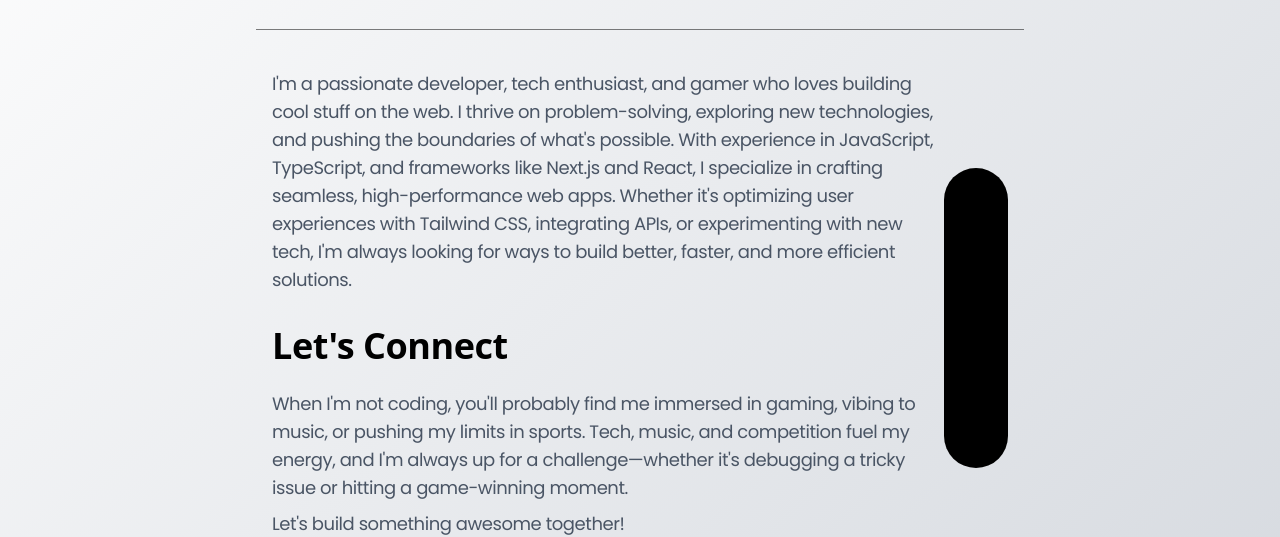
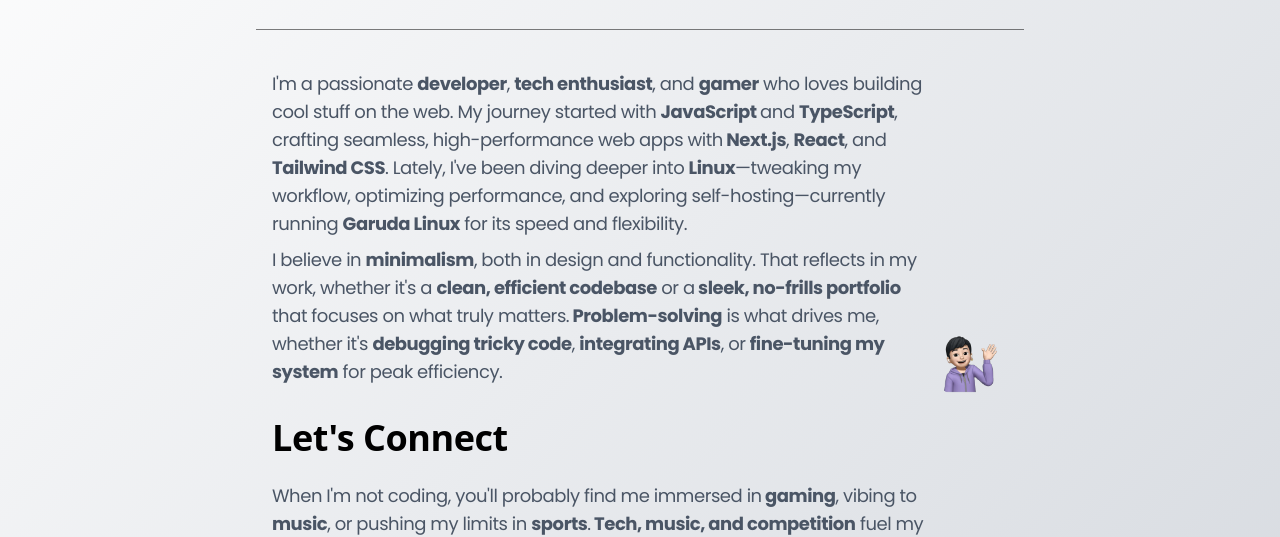
Before and after one commit to sid-lakhani/portfolio-v2, a Next.js app: page /about in a window 1280 px wide. Shown: the part 265-802 px from the top of the page. Built offline with nearby package versions, Linux system fonts and the light colour scheme; no server answers.

Commit message:
changed image and about content

```diff
--- a/src/components/AboutPage/Hero.tsx
+++ b/src/components/AboutPage/Hero.tsx
@@ -9,42 +9,61 @@ export default function Hero() {
         title="Know Me Better"
         subtitle="A glimpse into who I am and what I do."
       />
-      <div className="flex flex-col-reverse lg:flex-row items-center justify-between w-full gap-12 lg:gap-0 mt-6 md:px-4 mb-12">
-        <div className="flex text-base md:text-lg text-gray-600 dark:text-gray-300 max-w-2xl font-poppins flex-col items-start gap-2 tracking-tight">
-          <p className="mt-4">
-            I&apos;m a passionate developer, tech enthusiast, and gamer who
-            loves building cool stuff on the web. I thrive on problem-solving,
-            exploring new technologies, and pushing the boundaries of
-            what&apos;s possible. With experience in JavaScript, TypeScript, and
-            frameworks like Next.js and React, I specialize in crafting
-            seamless, high-performance web apps. Whether it&apos;s optimizing
-            user experiences with Tailwind CSS, integrating APIs, or
-            experimenting with new tech, I&apos;m always looking for ways to
-            build better, faster, and more efficient solutions.
+      <div className="flex flex-col-reverse lg:flex-row items-center justify-between w-full gap-12 lg:gap-0 lg:mt-6 md:px-4 mb-12">
+        <div className="flex text-base md:text-lg text-gray-600 dark:text-gray-300 max-w-2xl font-poppins flex-col items-start lg:gap-2 tracking-tight">
+          <p className="lg:mt-4">
+            I&apos;m a passionate <strong>developer</strong>,{" "}
+            <strong>tech enthusiast</strong>, and <strong>gamer</strong> who
+            loves building cool stuff on the web. My journey started with{" "}
+            <strong>JavaScript </strong>
+            and <strong>TypeScript</strong>, crafting seamless, high-performance
+            web apps with
+            <strong> Next.js</strong>, <strong>React</strong>, and{" "}
+            <strong>Tailwind CSS</strong>. Lately, I&apos;ve been diving deeper
+            into <strong>Linux</strong>—tweaking my workflow, optimizing
+            performance, and exploring self-hosting—currently running{" "}
+            <strong>Garuda Linux</strong> for its speed and flexibility.
+          </p>
+          <p>
+            I believe in <strong>minimalism</strong>, both in design and
+            functionality. That reflects in my work, whether it's a{" "}
+            <strong>clean, efficient codebase</strong> or a
+            <strong> sleek, no-frills portfolio</strong> that focuses on what
+            truly matters.
+            <strong> Problem-solving</strong> is what drives me, whether
+            it&apos;s <strong>debugging tricky code</strong>,{" "}
+            <strong>integrating APIs</strong>, or{" "}
+            <strong>fine-tuning my system</strong> for peak efficiency.
           </p>
           <h2 className="mt-6 font-sans font-semibold text-2xl md:text-3xl lg:text-4xl text-black dark:text-white">
             Let&apos;s Connect
           </h2>
           <p className="mt-4">
             When I&apos;m not coding, you&apos;ll probably find me immersed in
-            gaming, vibing to music, or pushing my limits in sports. Tech,
-            music, and competition fuel my energy, and I&apos;m always up for a
-            challenge—whether it&apos;s debugging a tricky issue or hitting a
-            game-winning moment.
+            <strong> gaming</strong>, vibing to <strong>music</strong>, or
+            pushing my limits in <strong>sports</strong>.
+            <strong> Tech, music, and competition</strong> fuel my energy, and
+            I&apos;m always up for a challenge—whether it&apos;s{" "}
+            <strong>debugging a tricky issue</strong> or{" "}
+            <strong>hitting a game-winning moment</strong>.
           </p>
-          <p>Let&apos;s build something awesome together!</p>
+          <p>
+            Let&apos;s build something awesome together!
+          </p>
           <p className="text-black dark:text-white border-b mt-2">
-            <Link href="/contact">Get in touch</Link>
+            <Link href="/contact">
+              <strong>Get in touch</strong>
+            </Link>
           </p>
         </div>
-        <div className="w-[300px] h-[300px] rounded-full flex justify-center items-center bg-black dark:bg-white text-white dark:text-black">
-          {/* <img
-            src="/open-graph/me.jpg"
-            width={300}
-            height={300}
+        <div className="w-[400px] h-[400px] rounded-full flex justify-center items-center">
+          <img
+            src="/me.jpg"
+            width={400}
+            height={400}
             alt="Hero"
             className="rounded-full object-contain"
-          /> */}
+          />
         </div>
       </div>
     </div>
--- a/src/components/HomePage/Hero.tsx
+++ b/src/components/HomePage/Hero.tsx
@@ -34,14 +34,14 @@ export default function Hero() {
             <span className="text-white">{""}</span>
           </div>
         </div>
-        <div className="w-[300px] h-[300px] rounded-full flex justify-center items-center bg-black dark:bg-white text-white dark:text-black">
-          {/* <img
-            src="/open-graph/me.jpg"
-            width={300}
-            height={300}
+        <div className="w-[400px] h-[400px] rounded-full flex justify-center items-center">
+          <img
+            src="/me.jpg"
+            width={400}
+            height={400}
             alt="Hero"
             className="rounded-full object-contain"
-          /> */}
+          />
         </div>
       </div>
     </div>
```
Also changed, not shown: public/me.jpg (added).
